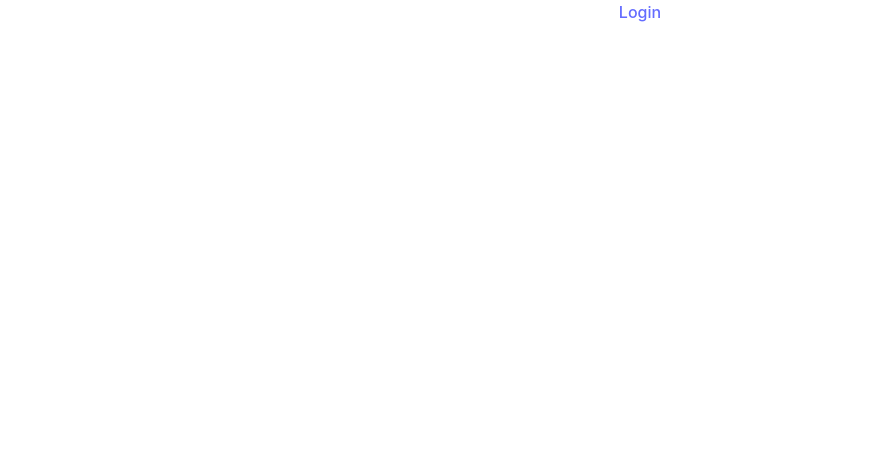
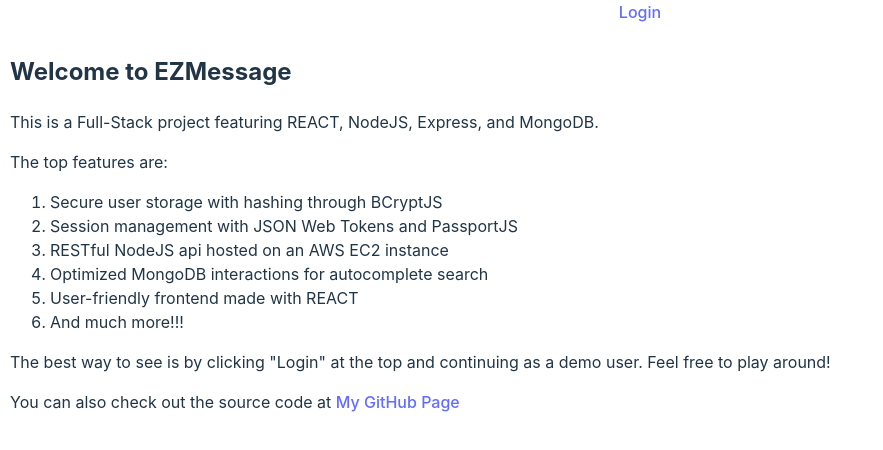
Before and after one commit to phoenixstout/messaging, a React (Vite) app in the folder frontend/: page / in a window 1280 px wide. Shown: the top 450 px of the page, without its empty margins (0-883 px from the left). Built offline with nearby package versions, Linux system fonts and the light colour scheme.

Commit message:
add welcome page

```diff
--- a/frontend/src/Router.jsx
+++ b/frontend/src/Router.jsx
@@ -7,6 +7,7 @@
 import Header from "./Header";
 import Sidebar from "./Sidebar";
 import Chatbox from "./Chatbox";
+import Welcome from "./Welcome";
 
 export default function Router() {
   const router = createBrowserRouter([
@@ -15,6 +16,10 @@
       element: <Header />,
       errorElement: <ErrorPage />,
       children: [
+        {
+          index: true,
+          element: <Welcome />
+        },
         {
           path: "login",
           element: <Login />,
--- /dev/null
+++ b/frontend/src/Welcome.jsx
@@ -0,0 +1,23 @@
+import './stylesheets/Welcome.css'
+
+export default function Welcome() {
+    return (
+        <>
+        <div className="welcome-wrapper">
+            <h2>Welcome to EZMessage</h2>
+            <p>This is a Full-Stack project featuring REACT, NodeJS, Express, and MongoDB.</p>
+            <p>The top features are:</p>
+            <ol>
+                <li>Secure user storage with hashing through BCryptJS</li>
+                <li>Session management with JSON Web Tokens and PassportJS</li>
+                <li>RESTful NodeJS api hosted on an AWS EC2 instance</li>
+                <li>Optimized MongoDB interactions for autocomplete search</li>
+                <li>User-friendly frontend made with REACT</li>
+                <li>And much more!!!</li>
+            </ol>
+            <p>The best way to see is by clicking "Login" at the top and continuing as a demo user. Feel free to play around!</p>
+            <p>You can also check out the source code at <a href='https://github.com/phoenixstout/messaging' target='_blank'>My GitHub Page</a></p>
+        </div>
+        </>
+    )
+}
--- /dev/null
+++ b/frontend/src/stylesheets/Welcome.css
@@ -0,0 +1,4 @@
+.welcome-wrapper {
+    width: 100vw;
+    padding: 10px;
+}
```
Also changed, not shown: 1 other file (tests, documents, lock files or other folders).
